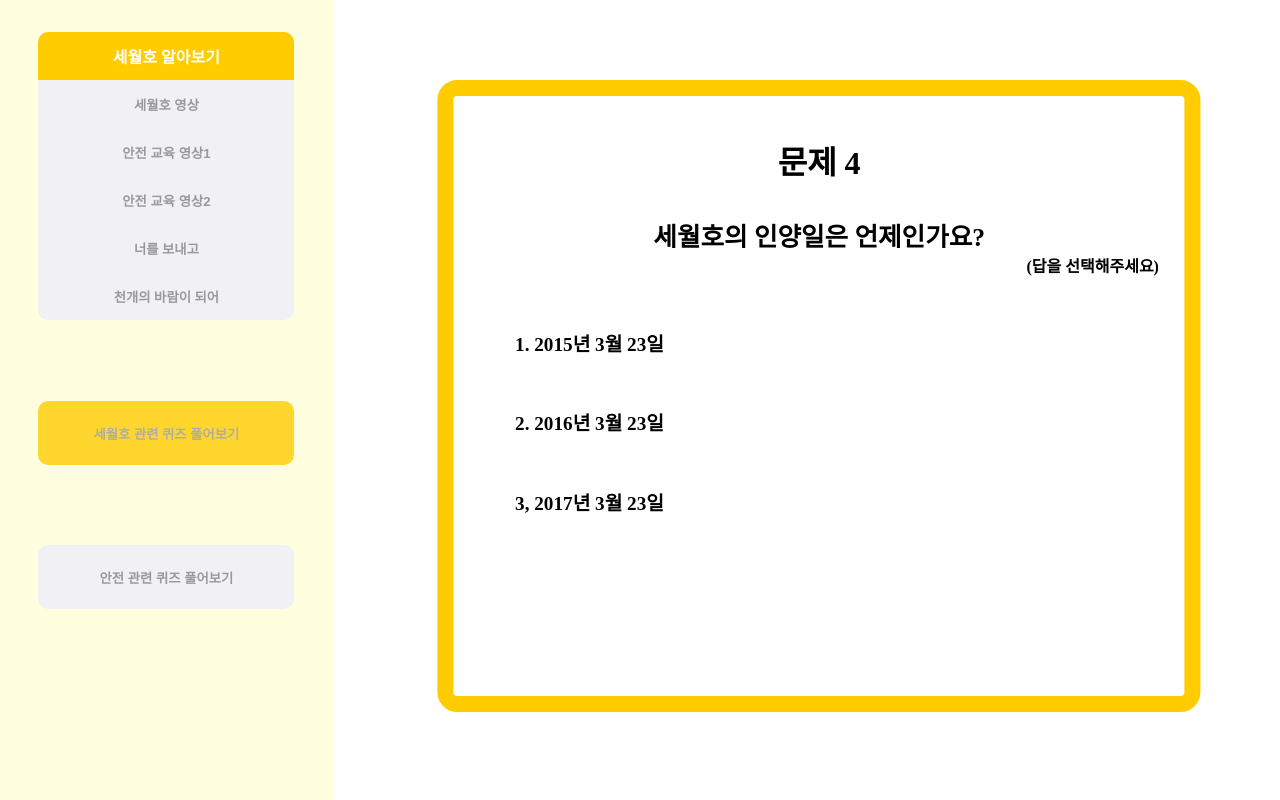
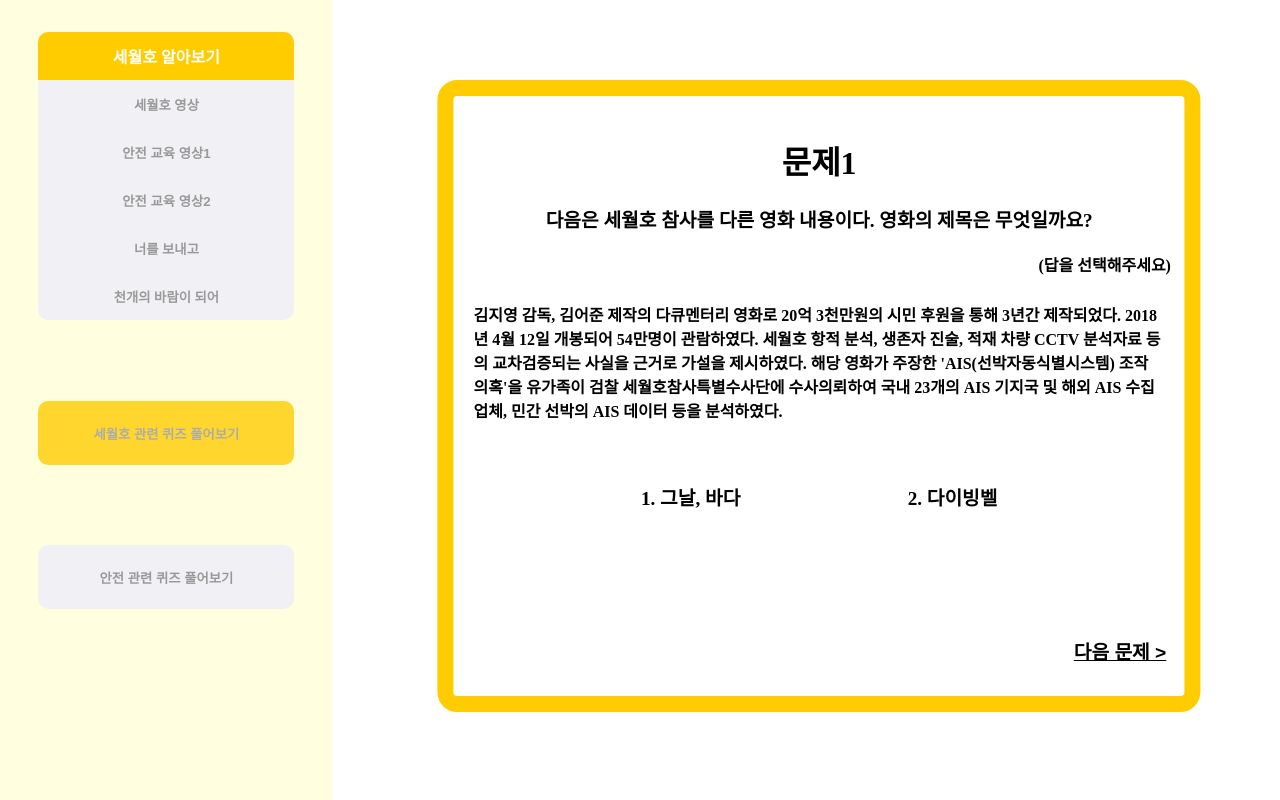
Before and after one commit to GSMHRM/Sewol-v2, a React (Vite) app: page / in a window 1280 px wide. Both pictures are taken after a click on the button "세월호 관련 퀴즈 풀어보기". Built offline with nearby package versions, Linux system fonts and the light colour scheme.

Commit message:
sewol quiz page nextquiz &  css
세월호 퀴즈 페이지 css 및 다음 문제로 넘어가는 알고리즘 작성

```diff
--- a/src/components/quiz/sewol/SewolQuiz1.jsx
+++ b/src/components/quiz/sewol/SewolQuiz1.jsx
@@ -1,8 +1,9 @@
-import React, { useState } from "react";
+import React, { useRef, useState } from "react";
 import "../../../styles/quiz.css";
 import { FiCircle, FiX } from "react-icons/fi";
 import True from "../modal/True";
 import False from "../modal/False";
+import SewolQuiz2 from "./SewolQuiz2";
 
 const SewolQuiz = () => {
   const [trueOpen, setTrueOpen] = useState(false);
@@ -15,23 +16,62 @@
   const falseModal = () => {
     setFalseOpen(true);
   };
+
+  const [showQuiz2, setShowQuiz2] = useState(true);
+
+  const handleClick = () => {
+    setShowQuiz2(false);
+  };
+
   return (
     <div>
-      <div className="quizBox">
-        <div className="quizInBox">
-          <h1>문제</h1>
-          <p className="quiz">
-            정홍원 국무총리에 따르면 세월호 매뉴얼에는 이곳에 상황을 보고하도록
-            되어 있고,<br/> 사고 당일에도 선원이 직접 전화로 보고했다고 한다. 이곳은
-            청와대다.
-          </p>
-          <FiCircle className="circle" onClick={falseModal} />
-          <FiX className="x" onClick={trueModal} />
-          <button>다음 문제 ={'>'}</button>
+      {showQuiz2 ? (
+        <div>
+          <div className="quizBox">
+            <div className="quizInBox">
+              <h1>문제1</h1>
+              <p className="quiz1">
+                다음은 세월호 참사를 다른 영화 내용이다. 영화의 제목은
+                무엇일까요?
+              </p>
+              <p className="explain">(답을 선택해주세요)</p>
+              <p className="quizContent">
+                김지영 감독, 김어준 제작의 다큐멘터리 영화로 20억 3천만원의 시민
+                후원을 통해 3년간 제작되었다. 2018년 4월 12일 개봉되어 54만명이
+                관람하였다. 세월호 항적 분석, 생존자 진술, 적재 차량 CCTV
+                분석자료 등의 교차검증되는 사실을 근거로 가설을 제시하였다. 해당
+                영화가 주장한 'AIS(선박자동식별시스템) 조작 의혹'을 유가족이
+                검찰 세월호참사특별수사단에 수사의뢰하여 국내 23개의 AIS 기지국
+                및 해외 AIS 수집업체, 민간 선박의 AIS 데이터 등을 분석하였다.
+              </p>
+              <p className="quizlist10">
+                <p onClick={trueModal}>1. 그날, 바다</p>
+                <p onClick={falseModal}>2. 다이빙벨</p>
+              </p>
+            </div>
+            <button className="nextQuiz" onClick={handleClick}>
+              다음 문제 {">"}
+            </button>
+          </div>
+          {trueOpen && (
+            <True
+              text="정답입니다!"
+              commentary="《다이빙벨》은 세월호 침몰 사고에 다이빙벨을 투입하는 과정을 다룬 다큐멘터리 영화이다. 이상호와 안해룡이 감독했다. 다이빙벨'은 2014년 4월 16일 여객선 세월호가 침몰한 이후 보름 간 승객 구조 방식을 두고 벌어졌던 대립의 상황을 담았다. 세월호 참사 당시 구조작업이 교착상태에 빠지자 알파잠수기술공사 대표 이종인이 대안으로 제시한 '다이빙벨'의 투입에 대해 구조당국이 투입에 미온적 또는 투입 자체를 방해하여 제대로 구조활동을 펼칠 수 없었다는 내용을 다루고 있다."
+              setTrueOpen={setTrueOpen}
+            />
+          )}
+          {falseOpen && (
+            <False
+              text="오답입니다!"
+              again="다시 풀어보세요"
+              commentary="《다이빙벨》은 세월호 침몰 사고에 다이빙벨을 투입하는 과정을 다룬 다큐멘터리 영화이다. 이상호와 안해룡이 감독했다. 다이빙벨'은 2014년 4월 16일 여객선 세월호가 침몰한 이후 보름 간 승객 구조 방식을 두고 벌어졌던 대립의 상황을 담았다. 세월호 참사 당시 구조작업이 교착상태에 빠지자 알파잠수기술공사 대표 이종인이 대안으로 제시한 '다이빙벨'의 투입에 대해 구조당국이 투입에 미온적 또는 투입 자체를 방해하여 제대로 구조활동을 펼칠 수 없었다는 내용을 다루고 있다."
+              setFalseOpen={setFalseOpen}
+            />
+          )}
         </div>
-      </div>
-      {trueOpen && <True text="정답입니다!" commentary="청와대 -> 국정원" setTrueOpen={setTrueOpen}/>}
-      {falseOpen && <False text="오답입니다!" again='다시 풀어보세요' commentary="청와대 -> 국정원" setFalseOpen={setFalseOpen}/>}
+      ) : (
+        <SewolQuiz2 />
+      )}
     </div>
   );
 };
--- a/src/components/quiz/sewol/SewolQuiz2.jsx
+++ b/src/components/quiz/sewol/SewolQuiz2.jsx
@@ -2,6 +2,7 @@
 import { FiCircle, FiX } from "react-icons/fi";
 import True from "../modal/True";
 import False from "../modal/False";
+import SewolQuiz3 from "./SewolQuiz3";
 
 const SewolQuiz2 = () => {
   const [trueOpen, setTrueOpen] = useState(false);
@@ -14,19 +15,26 @@
   const falseModal = () => {
     setFalseOpen(true);
   };
+
+  const [showQuiz2, setShowQuiz2] = useState(true);
+
+  const handleClick = () => {
+    setShowQuiz2(false);
+  };
   return (
     <div>
+      {showQuiz2 ? (
         <div>
           <div className="quizBox">
             <div className="quizInBox">
-            <h1>문제</h1>
-            <p className="quiz">
-              세월호의 희생자 수는 299명이다.
-            </p>
+              <h1>문제2</h1>
+              <p className="quiz">세월호의 희생자 수는 299명이다.</p>
               <FiCircle className="circle" onClick={falseModal} />
               <FiX className="x" onClick={trueModal} />
             </div>
-        </div>
+            <button className="nextQuiz" onClick={handleClick}>
+              다음 문제 {">"}
+            </button>
           </div>
           {trueOpen && (
             <True
@@ -38,10 +46,14 @@
           {falseOpen && (
             <False
               text="오답입니다!"
-          again='다시 풀어보세요'
+              again="다시 풀어보세요"
               commentary="시신 미수습자 5명을 포함한 304명이 사망하였다."
               setFalseOpen={setFalseOpen}
             />
+          )}
+        </div>
+      ) : (
+        <SewolQuiz3 />
       )}
     </div>
   );
--- a/src/components/quiz/sewol/SewolQuiz3.jsx
+++ b/src/components/quiz/sewol/SewolQuiz3.jsx
@@ -1,6 +1,7 @@
 import React, { useState } from "react";
 import True from "../modal/True";
 import False from "../modal/False";
+import SewolQuiz4 from "./SewolQuiz4";
 
 const SewolQuiz3 = () => {
   const [trueOpen, setTrueOpen] = useState(false);
@@ -13,11 +14,21 @@
   const falseModal = () => {
     setFalseOpen(true);
   };
+
+  const [showQuiz2, setShowQuiz2] = useState(true);
+
+  const handleClick = () => {
+    setShowQuiz2(false);
+  };
+
   return (
+    <div>
+      {showQuiz2 ? (
         <div>
           <div className="quizBox">
             <div className="quizInBox">
-          <h1>세월호 최초 신고 시간은 언제인가요</h1>
+              <h1>문제3</h1>
+              <p className="quiz1">세월호 최초 신고 시간은 언제인가요</p>
               <p className="explain">(답을 선택해주세요)</p>
               <p className="quizlist">
                 <p onClick={falseModal}>1. 8시 44분</p>
@@ -25,6 +36,9 @@
                 <p onClick={falseModal}>3. 9시 01분</p>
               </p>
             </div>
+            <button className="nextQuiz" onClick={handleClick}>
+              다음 문제 {">"}
+            </button>
           </div>
           {trueOpen && (
             <True
@@ -42,6 +56,10 @@
             />
           )}
         </div>
+      ) : (
+        <SewolQuiz4 />
+      )}
+    </div>
   );
 };
 
--- a/src/components/quiz/sewol/SewolQuiz4.jsx
+++ b/src/components/quiz/sewol/SewolQuiz4.jsx
@@ -2,6 +2,7 @@
 import "../../../styles/quiz.css";
 import True from "../modal/True";
 import False from "../modal/False";
+import SewolQuiz5 from "./SewolQuiz5";
 
 const SewolQuiz4 = () => {
   const [trueOpen, setTrueOpen] = useState(false);
@@ -14,8 +15,16 @@
   const falseModal = () => {
     setFalseOpen(true);
   };
+
+  const [showQuiz2, setShowQuiz2] = useState(true);
+
+  const handleClick = () => {
+    setShowQuiz2(false);
+  };
+
   return (
     <div>
+      {showQuiz2 ? (
         <div>
           <div className="quizBox">
             <div className="quizInBox">
@@ -28,7 +37,9 @@
                 <p onClick={trueModal}>3, 2017년 3월 23일</p>
               </p>
             </div>
-        </div>
+            <button className="nextQuiz" onClick={handleClick}>
+              다음 문제 {">"}
+            </button>
           </div>
           {trueOpen && (
             <True
@@ -40,10 +51,14 @@
           {falseOpen && (
             <False
               text="오답입니다!"
-          again='다시 풀어보세요'
+              again="다시 풀어보세요"
               commentary="3월23일 세월호는 1073일 만에 인양되었다."
               setFalseOpen={setFalseOpen}
             />
+          )}
+        </div>
+      ) : (
+        <SewolQuiz5 />
       )}
     </div>
   );
--- a/src/components/quiz/sewol/SewolQuiz5.jsx
+++ b/src/components/quiz/sewol/SewolQuiz5.jsx
@@ -19,9 +19,10 @@
       <div>
         <div className="quizBox">
           <div className="quizInBox">
-            <h1>세월호 참사 이후 대한민국 정부가 시행한 것은 무엇인가</h1>
+            <h1>문제5</h1>
+            <p className="quiz1">세월호 참사 이후 대한민국 정부가 시행한 것은 무엇인가</p>
             <p className="explain">(답을 선택해주세요)</p>
-            <p className="quizlist2">
+            <p className="quizlist3">
               <p onClick={falseModal}>1. 유엔인권이행위원회 조사 요청 수용</p>
               <p onClick={falseModal}>2. 신한국형 경제 구상 발표</p>
               <p onClick={trueModal}>3. 해상안전법 개정</p>
--- a/src/pages/Home.jsx
+++ b/src/pages/Home.jsx
@@ -6,10 +6,6 @@
 import Song1 from "../components/video/Song1";
 import Song2 from "../components/video/Song2";
 import SewolQuiz1 from "../components/quiz/sewol/SewolQuiz1";
-import SewolQuiz2 from "../components/quiz/sewol/SewolQuiz2";
-import SewolQuiz3 from "../components/quiz/sewol/SewolQuiz3";
-import SewolQuiz4 from "../components/quiz/sewol/SewolQuiz4";
-import SewolQuiz5 from "../components/quiz/sewol/SewolQuiz5";
 import SafeQuiz1 from "../components/quiz/safe/SafeQuiz1";
 import SafeQuiz2 from "../components/quiz/safe/SafeQuiz2";
 import SafeQuiz3 from "../components/quiz/safe/SafeQuiz3";
@@ -27,22 +23,6 @@
     { title: "천개의 바람이 되어", id: 5, name: "fifth" },
   ];
 
-  const sewolQuizList = [
-    { title: "퀴즈1", id: 1, name: "one" },
-    { title: "퀴즈2", id: 2, name: "two" },
-    { title: "퀴즈3", id: 3, name: "three" },
-    { title: "퀴즈4", id: 4, name: "four" },
-    { title: "퀴즈5", id: 5, name: "five" },
-  ];
-
-  const sewolSafeList = [
-    { title: "퀴즈1", id: 1, name: "one" },
-    { title: "퀴즈2", id: 2, name: "two" },
-    { title: "퀴즈3", id: 3, name: "three" },
-    { title: "퀴즈4", id: 4, name: "four" },
-    { title: "퀴즈5", id: 5, name: "five" },
-  ];
-
   const [contentSewol, setContentSewol] = useState();
 
   const [contentSewolQuiz, setContentSewolQuiz] = useState();
@@ -56,7 +36,6 @@
     setContentSewol(name);
     setContentSewolQuiz(false);
     setContentSafeQuiz(false);
-    console.log(name);
   };
 
   const handleClickButtonSewolQuiz = (e) => {
@@ -64,7 +43,6 @@
     setContentSewolQuiz(name);
     setContentSewol(false);
     setContentSafeQuiz(false);
-    console.log(name);
   };
 
   const handleClickButtonSafeQuiz = (e) => {
@@ -85,18 +63,11 @@
 
   const selectQuiz1 = {
     one: <SewolQuiz1 />,
-    two: <SewolQuiz2 />,
-    three: <SewolQuiz3 />,
-    four: <SewolQuiz4 />,
-    five: <SewolQuiz5 />,
   };
 
   const selectQuiz2 = {
     one: <SafeQuiz1 />,
     two: <SafeQuiz2 />,
-    three: <SafeQuiz3 />,
-    four: <SafeQuiz4 />,
-    five: <SafeQuiz5 />,
   };
 
   useEffect(() => {
@@ -123,7 +94,7 @@
           ))}
         </ul>
       </div>
-      <button className="sewolQuiz" onClick={handleClickButtonSewolQuiz} name="four" ref={btnRef} >세월호 관련 퀴즈 풀어보기</button>
+      <button className="sewolQuiz" onClick={handleClickButtonSewolQuiz} name="one" ref={btnRef} >세월호 관련 퀴즈 풀어보기</button>
       <button className="safeQuiz" onClick={handleClickButtonSafeQuiz} name="one" ref={btnRef}>안전 관련 퀴즈 풀어보기</button>
 
       {contentSewol && <div>{selectSewol[contentSewol]}</div>}
--- a/src/styles/quiz.css
+++ b/src/styles/quiz.css
@@ -16,8 +16,9 @@
 
 .explain {
   font-weight: 600;
-  margin-left: 80%;
-  margin-top: 10%;
+  margin: 0;
+  position: absolute;
+  left: 80%;
 }
 
 .quiz {
@@ -26,6 +27,14 @@
   left: 50%;
   transform: translateX(-50%);
   font-size: 1.6rem;
+  font-weight: 600;
+}
+
+.quiz1{
+  top: 20%;
+  text-align: center;
+  width: 100%;
+  font-size: 1.2rem;
   font-weight: 600;
 }
 
@@ -54,7 +63,7 @@
 }
 
 .quizlist3 {
-  margin-top: 6%;
+  margin-top: 12%;
   margin-left: 6%;
   font-size: 1.2rem;
   font-weight: 600;
@@ -63,7 +72,7 @@
 }
 
 .quizlist p {
-  margin-top: 10%;
+  margin-top: 8%;
   transition: all 0.3s ease-out;
 }
 
@@ -73,7 +82,7 @@
 }
 
 .quizlist3 p {
-  margin-top: 5%;
+  margin-top: 6%;
   transition: all 0.3s ease-out;
 }
 
@@ -90,8 +99,18 @@
 }
 
 .quizlist4 {
-  margin-top: 4%;
+  margin-top: 16%;
   margin-left: 6%;
+  font-size: 1.2rem;
+  font-weight: 600;
+  cursor: pointer;
+  transition: all 0.3s ease-out;
+}
+
+.quizlist10{
+  display: flex;
+  justify-content: space-evenly;
+  margin-top: 6%;
   font-size: 1.2rem;
   font-weight: 600;
   cursor: pointer;
@@ -106,6 +125,20 @@
 
 .quizlist4 p:hover {
   color: #ffcc00;
+}
+
+.quizlist10 p{
+  transition: all 0.3s ease-out;
+}
+
+.quizlist10 p:hover {
+  color: #ffcc00;
+}
+
+.quizContent{
+  width: 100%;
+  font-weight: 600;
+  margin-top: 10%;
 }
 
 .circle {
@@ -131,6 +164,19 @@
   top: 57%;
   cursor: pointer;
   margin-left: 10%;
+}
+
+.nextQuiz{
+  background: none;
+  border: none;
+  outline: none;
+  text-decoration: underline;
+  cursor: pointer;
+  font-size: 1.2rem;
+  font-weight: 600;
+  position: absolute;
+  top: 90%;
+  left: 84%;
 }
 
 .modalBox {
@@ -171,7 +217,7 @@
   font-size: 1.2rem;
   font-weight: 600;
   position: absolute;
-  top: 40%;
+  top: 32%;
   left: 50%;
   transform: translateX(-50%);
   cursor: pointer;
@@ -186,9 +232,10 @@
   font-size: 1rem;
   font-weight: 600;
   position: absolute;
-  top: 55%;
+  top: 50%;
   left: 50%;
   transform: translateX(-50%);
+  width: 100%;
 }
 
 .closeModal {
```
Lines whose indentation alone changed are shown as unchanged.
